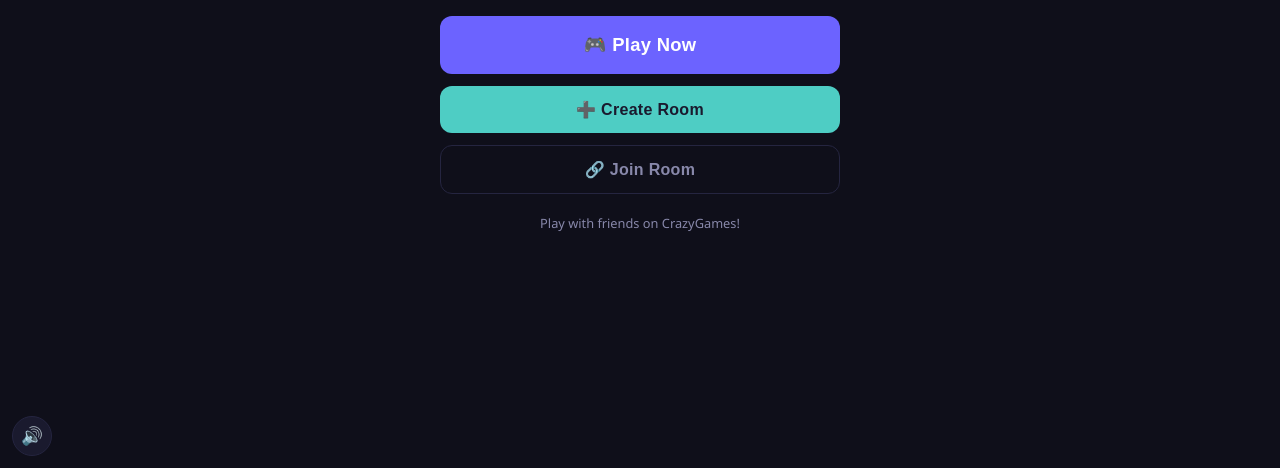
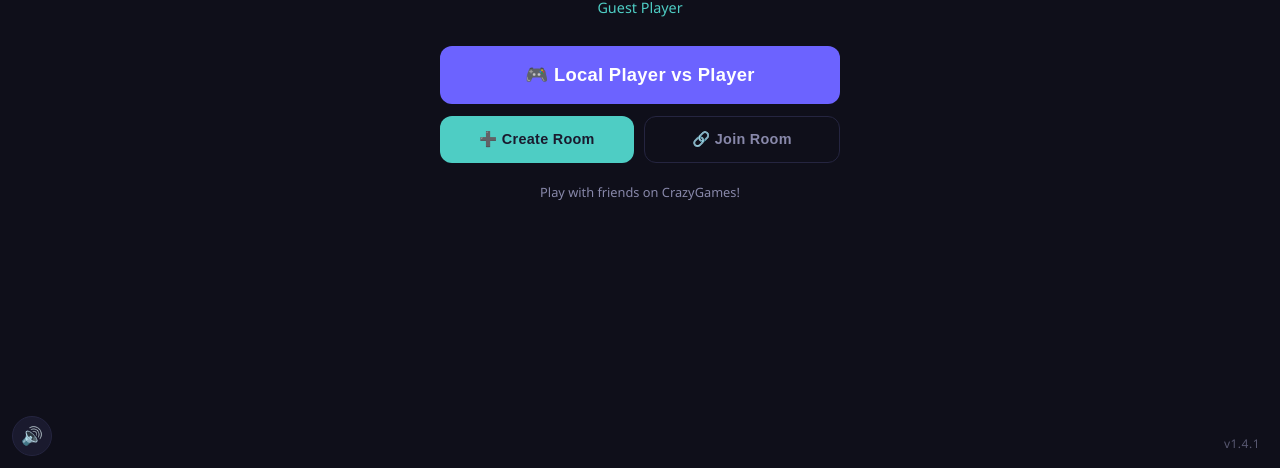
Before and after one commit to sameersakhareaws-cloud/tic-tac-toe-html5, a website: page index.html in a window 1280 px wide. Shown: the part 332-800 px from the top of the page. Drawn offline with Linux system fonts and the light colour scheme.

Commit message:
ui: rename Play Now to Local PvP; side-by-side create/join buttons; version always visible

```diff
--- a/css/style.css
+++ b/css/style.css
@@ -65,7 +65,7 @@
 }
 
 .version-display {
-    position: absolute;
+    position: fixed;
     bottom: 16px;
     right: 20px;
     font-size: 0.75rem;
@@ -74,6 +74,7 @@
     font-weight: 500;
     letter-spacing: 0.5px;
     pointer-events: none;
+    z-index: 9999;
 }
 
 .loader-content h1 {
@@ -127,6 +128,19 @@
     flex-direction: column;
     gap: 12px;
     margin-bottom: 20px;
+}
+
+.menu-row {
+    display: flex;
+    gap: 10px;
+}
+
+.menu-row .btn {
+    flex: 1;
+    min-width: 0;
+    padding-left: 10px;
+    padding-right: 10px;
+    font-size: 0.9rem;
 }
 
 .footer-text {
@@ -687,6 +701,8 @@
 /* ===== Responsive ===== */
 @media (max-width: 480px) {
     .menu-content h1, .loader-content h1 { font-size: 2rem; }
+    .menu-row { gap: 8px; }
+    .menu-row .btn { font-size: 0.8rem; padding: 12px 8px; }
 
     .board {
         max-width: 320px;
--- a/index.html
+++ b/index.html
@@ -23,8 +23,10 @@
                 <div id="loading-progress-bar" class="loading-progress-bar"></div>
             </div>
         </div>
-        <span id="version-display" class="version-display">v1.3.0</span>
     </div>
+
+    <!-- ===== Version Display (all screens) ===== -->
+    <span id="version-display" class="version-display">v1.4.1</span>
 
     <!-- ===== Main Menu ===== -->
     <div id="menu-screen" class="screen">
@@ -32,9 +34,11 @@
             <h1>⚡ Tic-Tac-Toe</h1>
             <div id="user-info" class="user-info"></div>
             <div class="menu-buttons">
-                <button id="btn-single" class="btn btn-primary btn-large">🎮 Play Now</button>
-                <button id="btn-create" class="btn btn-secondary">➕ Create Room</button>
-                <button id="btn-join" class="btn btn-ghost">🔗 Join Room</button>
+                <button id="btn-single" class="btn btn-primary btn-large">🎮 Local Player vs Player</button>
+                <div class="menu-row">
+                    <button id="btn-create" class="btn btn-secondary">➕ Create Room</button>
+                    <button id="btn-join" class="btn btn-ghost">🔗 Join Room</button>
+                </div>
             </div>
             <div id="join-container" class="join-container hidden">
                 <input type="text" id="room-code-input" placeholder="Enter room code" maxlength="6" autocomplete="off">
```
